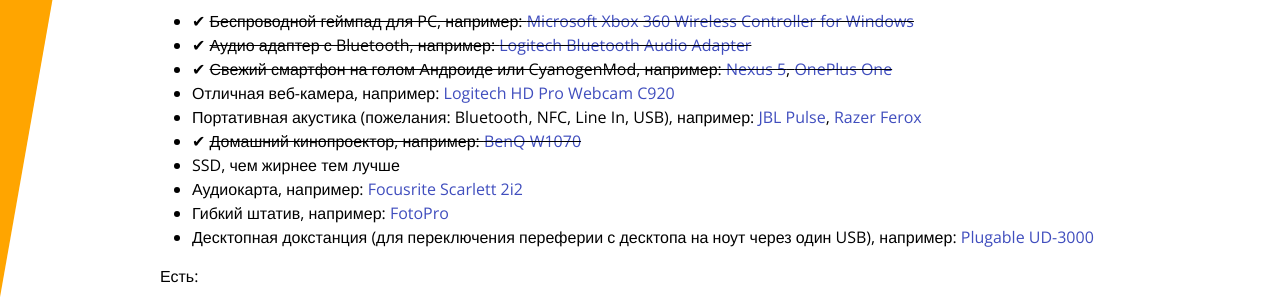
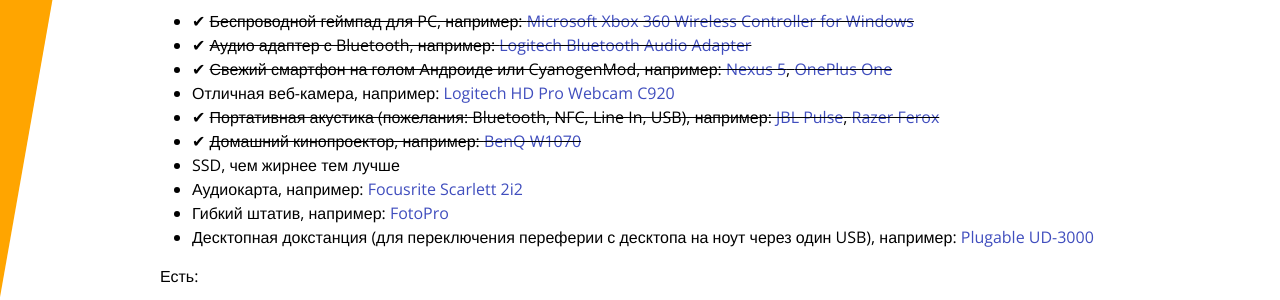
Before and after one commit to anton-rudeshko/anton-rudeshko.github.io, a Jekyll site: the page built from wishlist/index.md, in a window 1280 px wide. Shown: the part 287-587 px from the top of the page. Built offline with Jekyll 4.4.1, drawn with Linux system fonts in a browser that asks for light colours; Markdown is read by kramdown in place of the engine named in the settings; comment, search, counter and statistics services are not loaded.

```diff
--- a/wishlist/index.md
+++ b/wishlist/index.md
@@ -17,7 +17,7 @@ Russian version only.
   * ✔ ~~Аудио адаптер с Bluetooth, например: [Logitech Bluetooth Audio Adapter](http://www.ulmart.ru/goods/872447)~~
   * ✔ ~~Свежий смартфон на голом Андроиде или CyanogenMod, например: [Nexus 5](http://market.yandex.ru/model.xml?modelid=10564187&hid=91491), [OnePlus One](http://market.yandex.ru/model.xml?modelid=10799520&hid=91491)~~
   * Отличная веб-камера, например: [Logitech HD Pro Webcam C920](http://market.yandex.ru/model.xml?modelid=7878358&hid=4684840)
-  * Портативная акустика (пожелания: Bluetooth, NFC, Line In, USB), например: [JBL Pulse](http://market.yandex.ru/model.xml?modelid=10580942&hid=2724669), [Razer Ferox](http://market.yandex.ru/model.xml?modelid=7332865&hid=2724669)
+  * ✔ ~~Портативная акустика (пожелания: Bluetooth, NFC, Line In, USB), например: [JBL Pulse](http://market.yandex.ru/model.xml?modelid=10580942&hid=2724669), [Razer Ferox](http://market.yandex.ru/model.xml?modelid=7332865&hid=2724669)~~
   * ✔ ~~Домашний кинопроектор, например: [BenQ W1070](hhttp://market.yandex.ru/product/8517332)~~
   * SSD, чем жирнее тем лучше
   * Аудиокарта, например: [Focusrite Scarlett 2i2](http://market.yandex.ru/model.xml?modelid=7754997&hid=91027)
```
